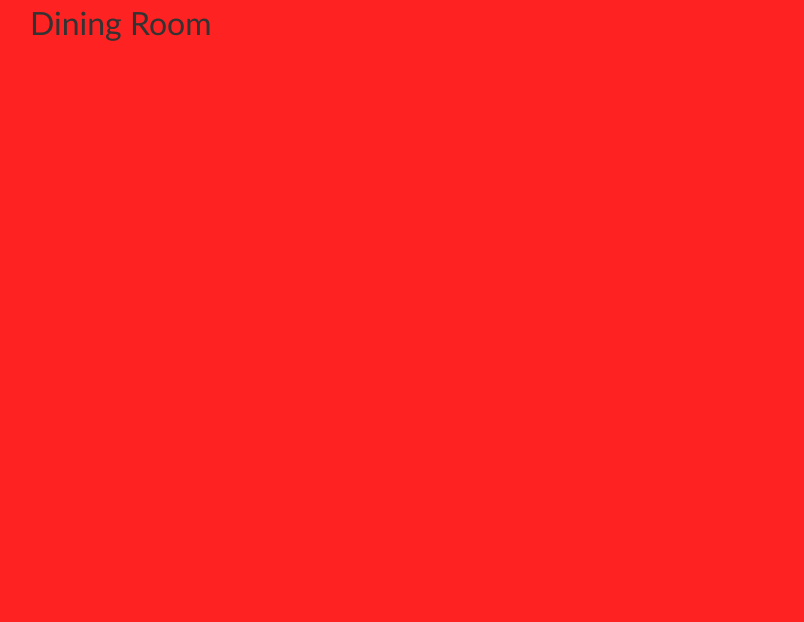
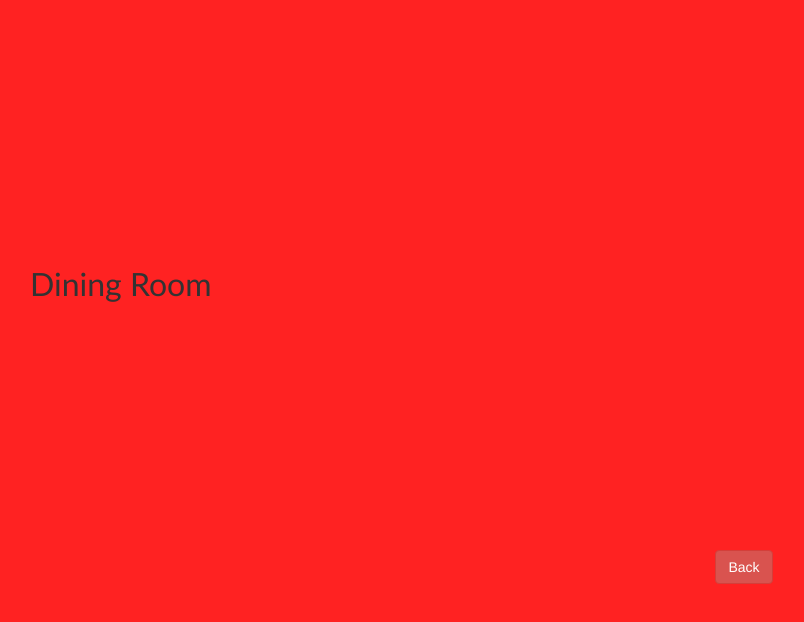
Before and after one commit to Squid-coder1/object-detection, a plain HTML site: page diningroom.html in a window 1280 px wide. Shown: the whole page, without its empty margins (470-1274 px from the left). Drawn offline with nearby package versions, Linux system fonts and the light colour scheme.

Commit message:
Add files via upload

```diff
--- a/diningroom.css
+++ b/diningroom.css
@@ -2,9 +2,14 @@ body{
     background-color: rgb(255, 34, 34);
 }
 
-heading{
+#heading{
     font-family: 'Gill Sans', 'Gill Sans MT', Calibri, 'Trebuchet MS', sans-serif;
     font-size: 32px;
     font-style: initial;
-   margin-left: 500px;
+   margin: 500px;
+   margin: top 50px;
 }
+
+#back{
+  margin-top: 550px;
+}
--- a/diningroom.html
+++ b/diningroom.html
@@ -12,6 +12,7 @@
       <link rel="stylesheet" type="text/css" href="diningroom.css">
         </head>
         <body>
-            <heading>Dining Room</heading>
+            <heading id="heading">Dining Room</heading>
+            <a href="http://127.0.0.1:5500/index.html" class="btn btn-danger" id="back">Back</a>
         </body>
       </html>
--- a/style.css
+++ b/style.css
@@ -1,4 +1,5 @@
-heading{
+#heading{
+
     font-size:32px;
     margin:420px;
     font-family: 'Segoe UI', Tahoma, Geneva, Verdana, sans-serif;
```
Also changed, not shown: index.html (+1 -0 lines), main.js (+25 -0 lines).
